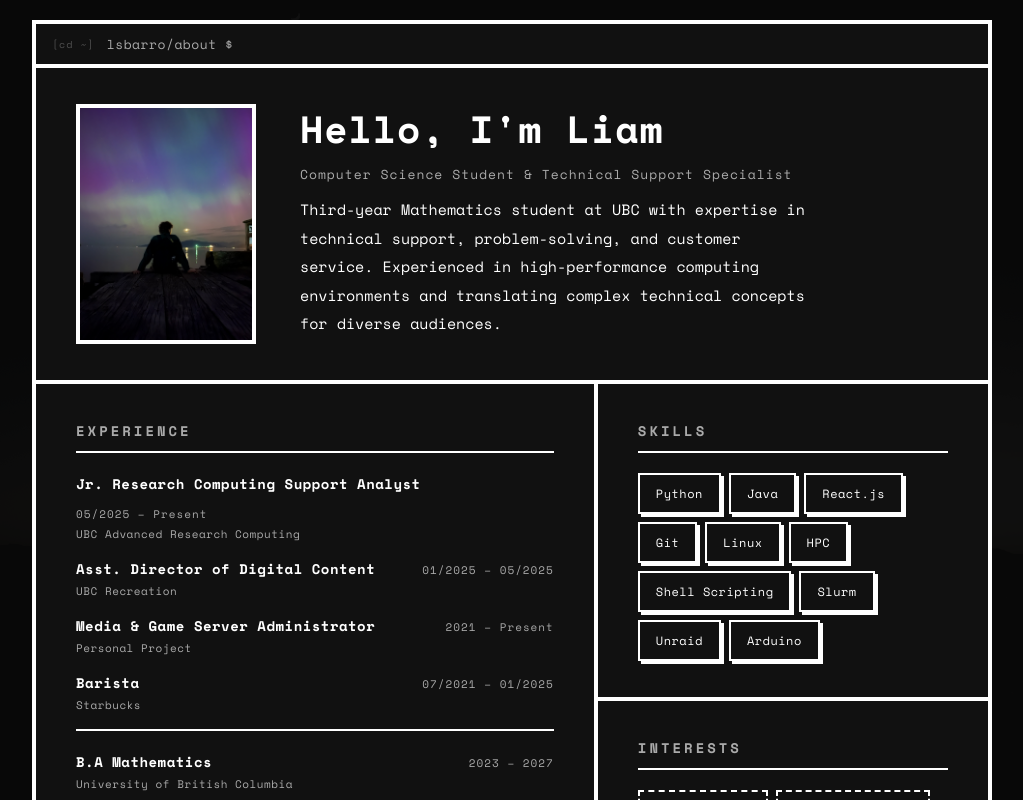
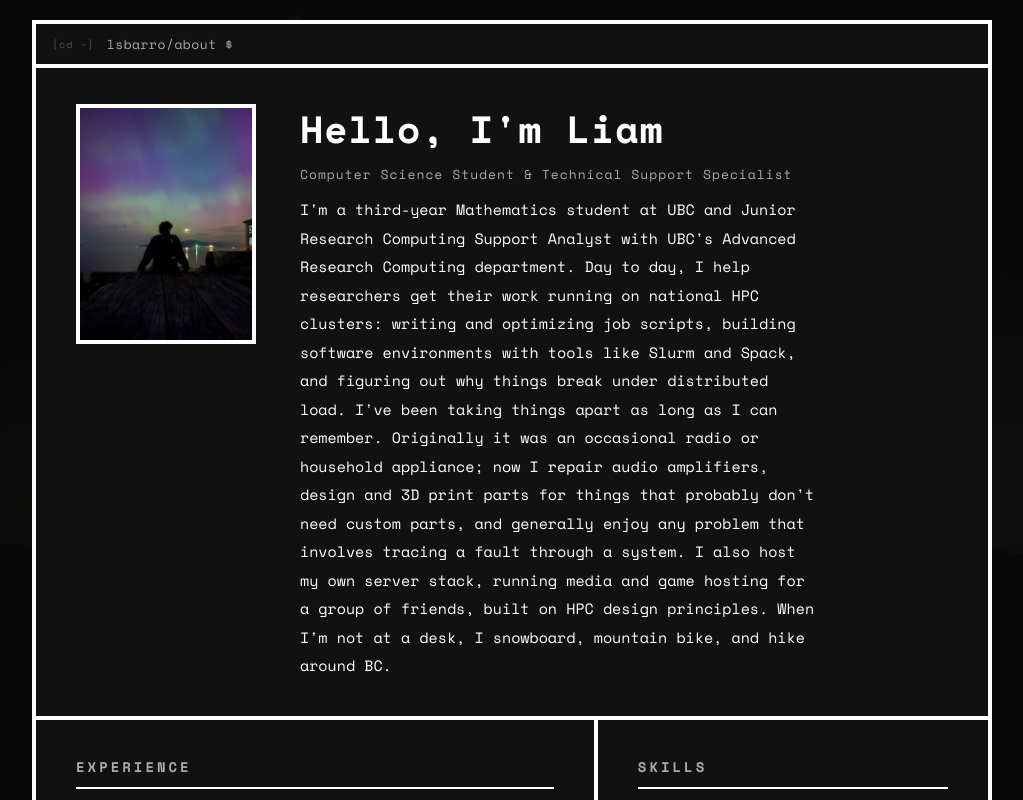
Before and after one commit to lsbarro/Portfolio-Website, a React (Vite) app: page /about in a window 1280 px wide. Shown: the whole page, without its empty margins (128-1151 px from the left). Built offline with nearby package versions, Linux system fonts and the light colour scheme.

Commit message:
Changed about button information, and about bio's.

```diff
--- a/src/sections/About/About.jsx
+++ b/src/sections/About/About.jsx
@@ -2,10 +2,8 @@
 import styles from "./AboutStyles.module.css";
 import aboutPhoto from "../../assets/About.jpg";
 import ShellBar from "../../common/ShellBar";
-import { useTheme } from "../../common/ThemeContext";
 
 function About() {
-  const { theme, toggleTheme } = useTheme();
   const [visible, setVisible] = useState(false);
 
   useEffect(() => {
@@ -67,10 +65,8 @@
                 Computer Science Student & Technical Support Specialist
               </p>
               <p className={styles.bio}>
-                Third-year Mathematics student at UBC with expertise
-                in technical support, problem-solving, and customer service.
-                Experienced in high-performance computing environments and
-                translating complex technical concepts for diverse audiences.
+           I'm a third-year Mathematics student at UBC and Junior Research Computing Support Analyst with UBC's Advanced Research Computing department. Day to day, I help researchers get their work running on national HPC clusters: writing and optimizing job scripts, building software environments with tools like Slurm and Spack, and figuring out why things break under distributed load.
+I've been taking things apart as long as I can remember. Originally it was an occasional radio or household appliance; now I repair audio amplifiers, design and 3D print parts for things that probably don't need custom parts, and generally enjoy any problem that involves tracing a fault through a system. I also host my own server stack, running media and game hosting for a group of friends, built on HPC design principles. When I'm not at a desk, I snowboard, mountain bike, and hike around BC.
               </p>
             </div>
           </div>
@@ -155,9 +151,6 @@
       {/* Footer */}
       <footer className={styles.footer}>
         <span>&copy; 2026 Liam Sbarro</span>
-        <span className={styles.themeToggle} onClick={toggleTheme}>
-          [{theme === 'dark' ? 'light' : 'dark'}]
-        </span>
       </footer>
     </div>
   );
```
Also changed, not shown: 5 other files (tests, documents, lock files or other folders).
